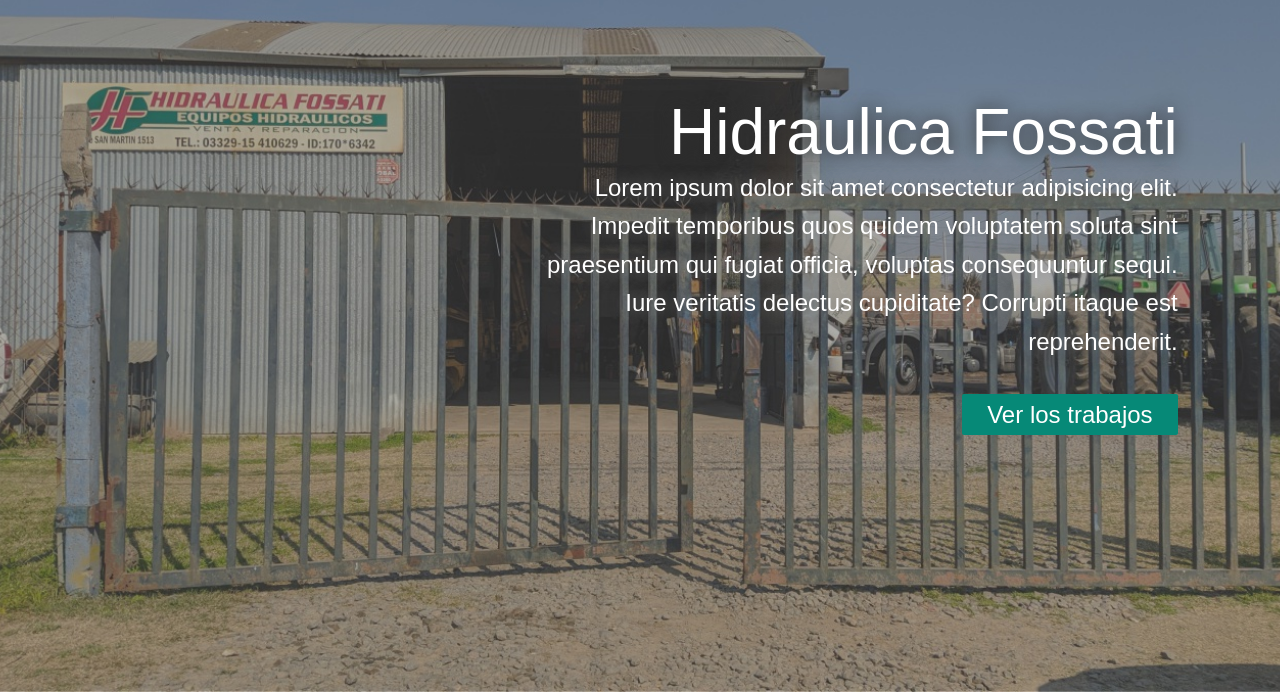
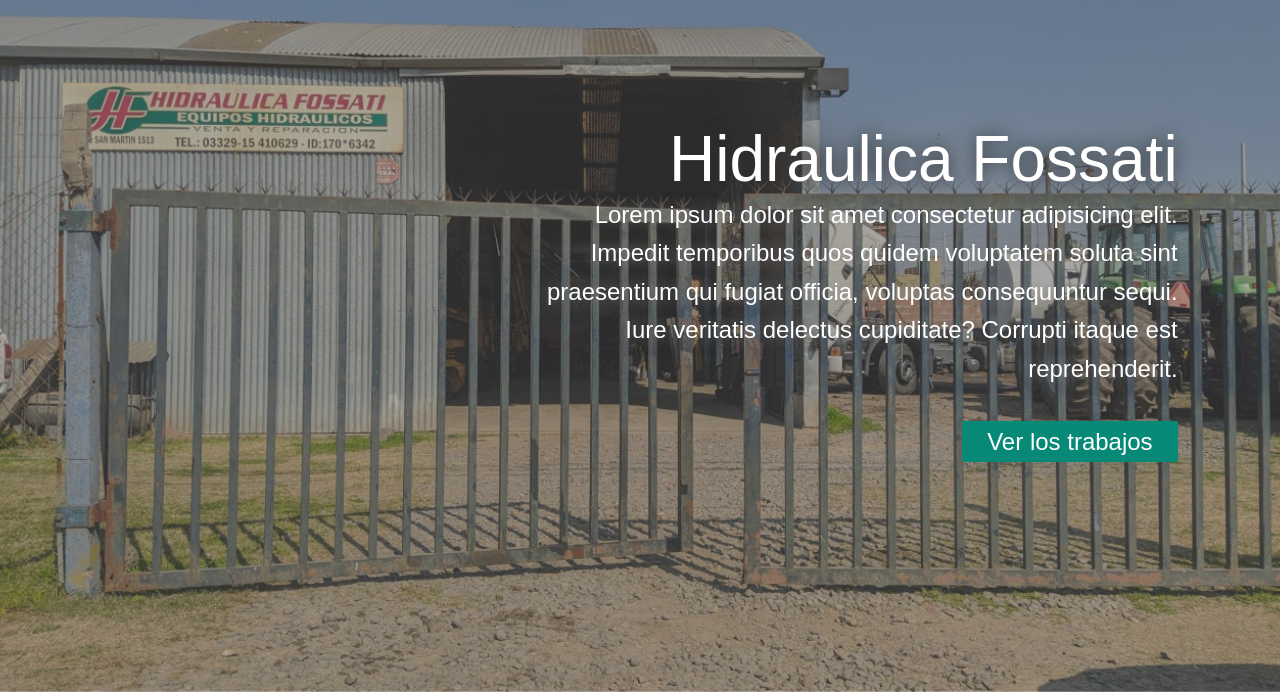
Before and after one commit to SantiagoCiaponi/Hidraulica_Fossati, a plain HTML site: page index.html in a window 1280 px wide. Shown: the part 108-802 px from the top of the page. Drawn offline with Linux system fonts and the light colour scheme.

Commit message:
cambio del background y pruebas de tipografias

```diff
--- a/sass/base/_typography.scss
+++ b/sass/base/_typography.scss
@@ -1,7 +1,7 @@
 .hero{
   position: absolute;
   right: 8%;
-  top: 20%;
+  top: 25%;
   width: 50%;
   text-align: end;
   &__title{
@@ -9,6 +9,7 @@
     font-size: 4rem;
     font-family: 'Oswald', sans-serif;
     font-weight: 400;
+    margin-top: 30px ;
     margin-bottom: 0;
     text-shadow: 0 0 17px $color-darkgrey;
   }
```
Also changed, not shown: css/main.css.
